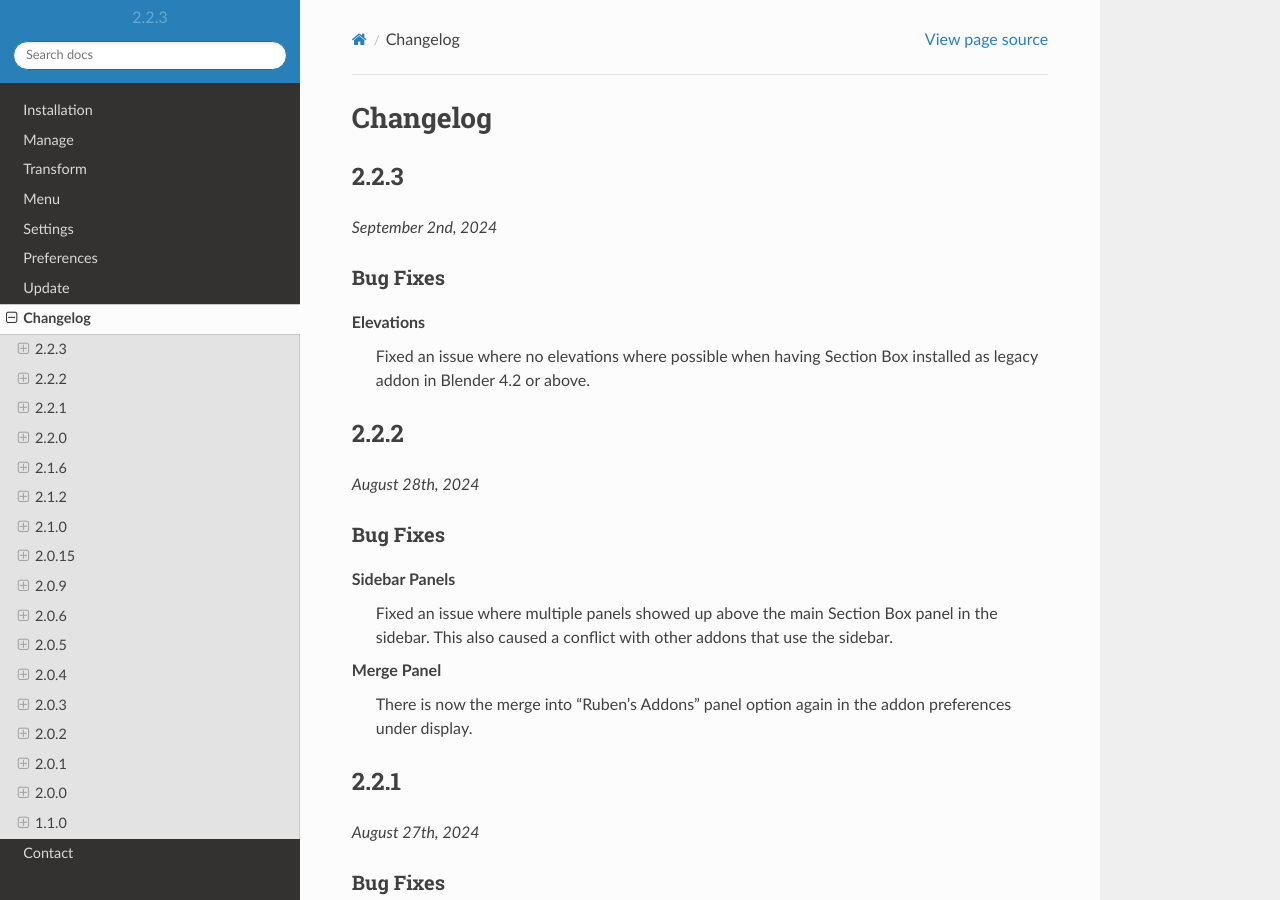
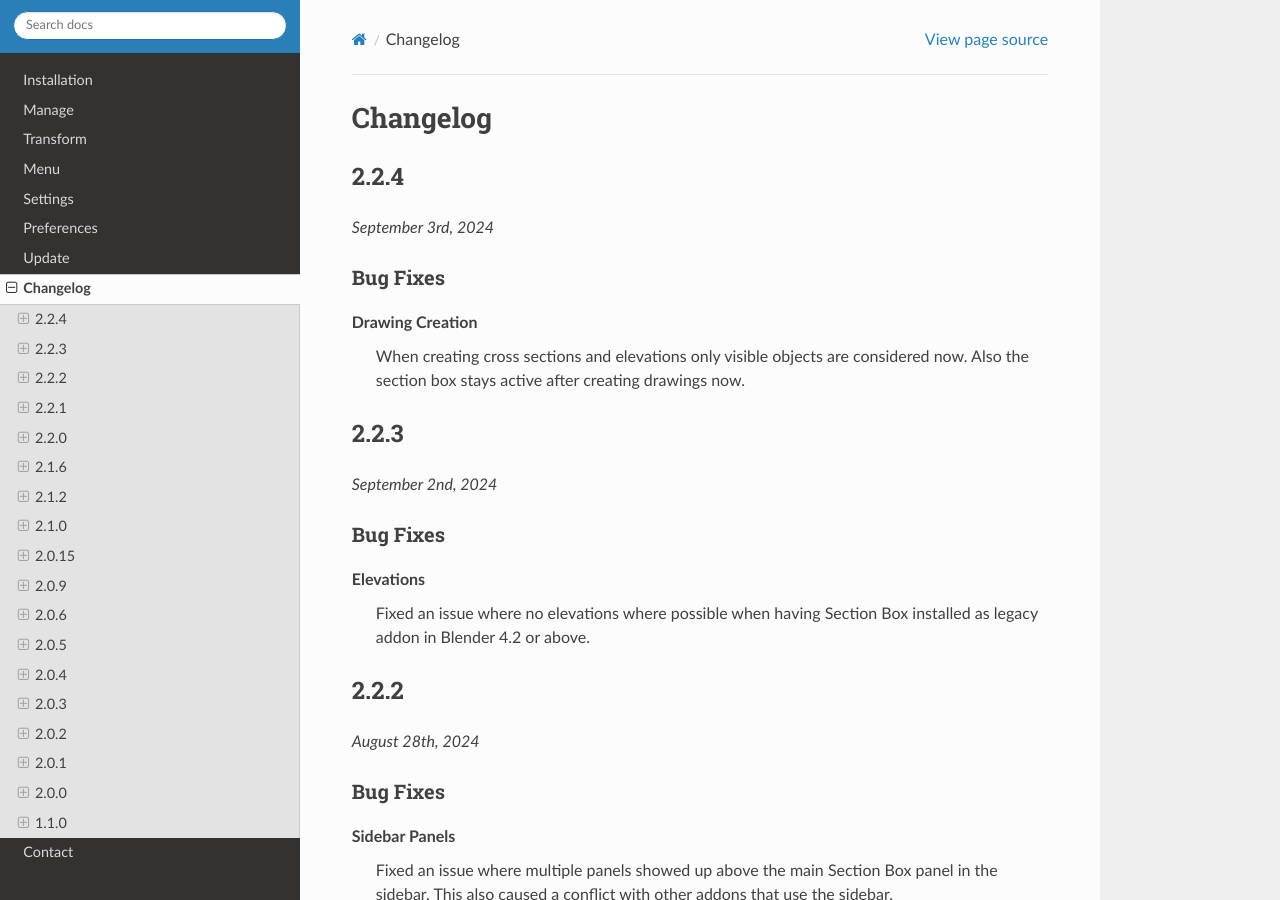
Before and after one commit to rubenmesserschmidt/Section-Box_docs, a Sphinx documentation site: the page built from docs/source/changelog.rst, in a window 1280 px wide and 900 px high. Built offline with Sphinx 7.4.7 and the Read the Docs theme 2.0.0, drawn with Linux system fonts in a browser that asks for light colours.

Commit message:
update 2.2.4

```diff
--- a/docs/source/changelog.rst
+++ b/docs/source/changelog.rst
@@ -1,6 +1,21 @@
 =========
 Changelog
 =========
+
+#####
+2.2.4
+#####
+
+*September 3rd, 2024*
+
+*********
+Bug Fixes
+*********
+
+**Drawing Creation**
+    When creating cross sections and elevations only visible objects are considered now.
+    Also the section box stays active after creating drawings now.
+
 
 #####
 2.2.3
--- a/docs/source/conf.py
+++ b/docs/source/conf.py
@@ -6,8 +6,8 @@ project = "Section Box"
 copyright = "2024, Ruben Messerschmidt"
 author = "Ruben Messerschmidt"
 
-release = "2.2.3"
-version = "2.2.3"
+release = "2.2.4"
+version = "2.2.4"
 
 # -- General configuration
 
```
Also changed, not shown: 1 other file.
